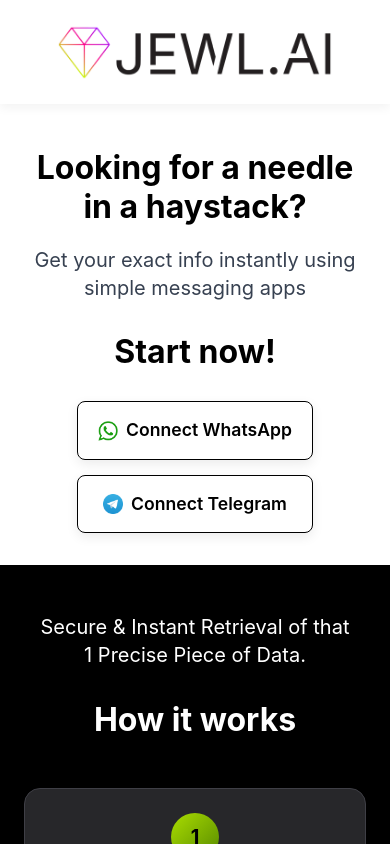
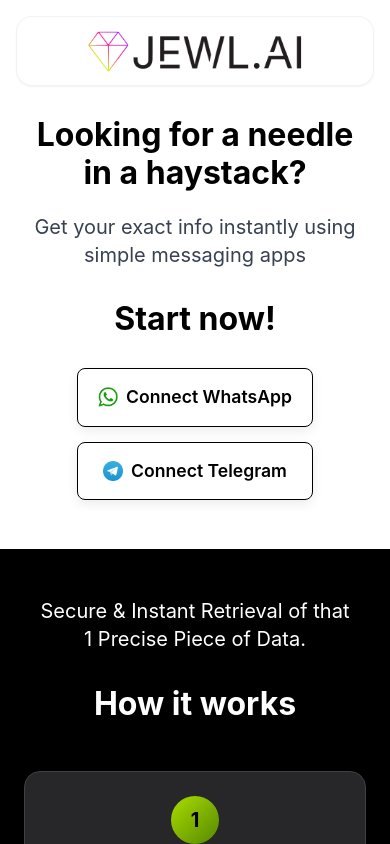
Before and after one commit to EdwardLH219/try-jewl, a Next.js app: page / in a window 390 px wide. Shown: the top 844 px of the page. Built offline with nearby package versions, Linux system fonts and the light colour scheme.

Commit message:
UI Updates: Enhanced header styling and mobile responsiveness
- Updated header to match V3 floating style
- Added V3 logo
- Improved mobile padding and spacing
- Added responsive container padding for all screen sizes

```diff
--- a/components/Layout.tsx
+++ b/components/Layout.tsx
@@ -274,22 +274,26 @@
         <link rel="preconnect" href="https://fonts.gstatic.com" crossOrigin="anonymous" />
       </Head>
 
-      <header className="sticky-header bg-white backdrop-blur py-6 shadow-md">
-        <div className="container mx-auto flex justify-center items-center">
-          <div className="flex items-center">
+      <header className="fixed top-4 left-0 right-0 z-50 px-4">
+        <div className="max-w-[1400px] mx-auto">
+          <div className="bg-white/40 backdrop-blur-md py-3 rounded-2xl border border-gray-300/30 shadow-sm">
+            <div className="container mx-auto px-4">
+              <div className="flex justify-center items-center">
                 <Link href="/">
                   <div className="cursor-pointer">
                     <Image
-                  src="/logo-blackV2.png"
+                      src="/logo-blackV3.png"
                       alt="jewl.ai logo"
-                  width={192}
-                  height={58}
-                  className="h-14 w-auto"
+                      width={154}
+                      height={46}
+                      className="h-11 w-auto"
                       unoptimized
                       priority
                     />
                   </div>
                 </Link>
+              </div>
+            </div>
           </div>
         </div>
       </header>
--- a/pages/index.tsx
+++ b/pages/index.tsx
@@ -64,7 +64,7 @@
       </Head>
 
       <div className={styles.container}>
-        <div className={styles.containerWrapper}>
+        <div className={`${styles.containerWrapper} mt-24 md:mt-24 sm:mt-20`}>
           <header className={styles.header}>
             <h1 className={styles.mainHeading}>Looking for a needle<br className="block sm:hidden" /> in a haystack?</h1>
             <p className="text-xl text-gray-700">
--- a/styles/splash.module.css
+++ b/styles/splash.module.css
@@ -16,7 +16,7 @@
 .containerWrapper {
   max-width: 1200px;
   margin: auto;
-  padding: 4vh 0 2vh 0;
+  padding: 8rem 1rem 2vh 1rem;
   text-align: center;
   display: flex;
   flex-direction: column;
@@ -185,6 +185,10 @@
   .aboutText {
     font-size: 0.95rem;
   }
+
+  .containerWrapper {
+    padding: 7rem 1rem 2vh 1rem;
+  }
 }
 
 /* Mobile responsive - stack buttons vertically */
@@ -208,7 +212,7 @@
   }
 
   .containerWrapper {
-    padding: 3vh 0.5rem 0 0.5rem;
+    padding: 6rem 1rem 2vh 1rem;
   }
 
   .container {
```
Also changed, not shown: public/logo-blackV3.png (added). Lines whose indentation alone changed are shown as unchanged.
